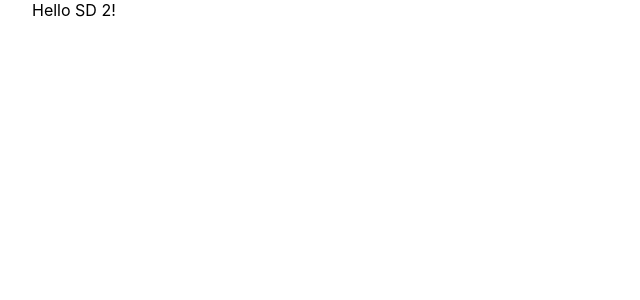
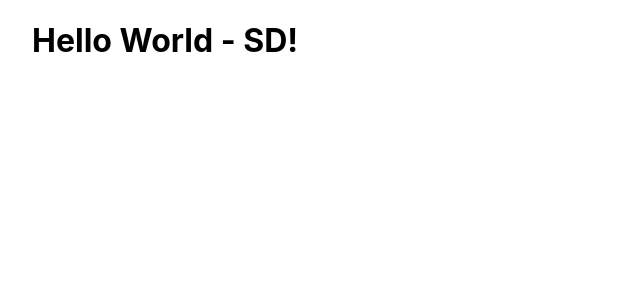
Before and after one commit to andresjesse/next-tutorial-sd, a Next.js app: page / in a window 1280 px wide. Shown: the top 300 px of the page, without its empty margins (0-640 px from the left). Built offline with nearby package versions, Linux system fonts and the light colour scheme.

Commit message:
updated home page

```diff
--- a/pages/index.tsx
+++ b/pages/index.tsx
@@ -4,7 +4,11 @@ import Image from "next/image";
 import styles from "../styles/Home.module.css";
 
 const Home: NextPage = () => {
-  return <div className={styles.container}>Hello SD 2!</div>;
+  return (
+    <div className={styles.container}>
+      <h1>Hello World - SD!</h1>
+    </div>
+  );
 };
 
 export default Home;
```
